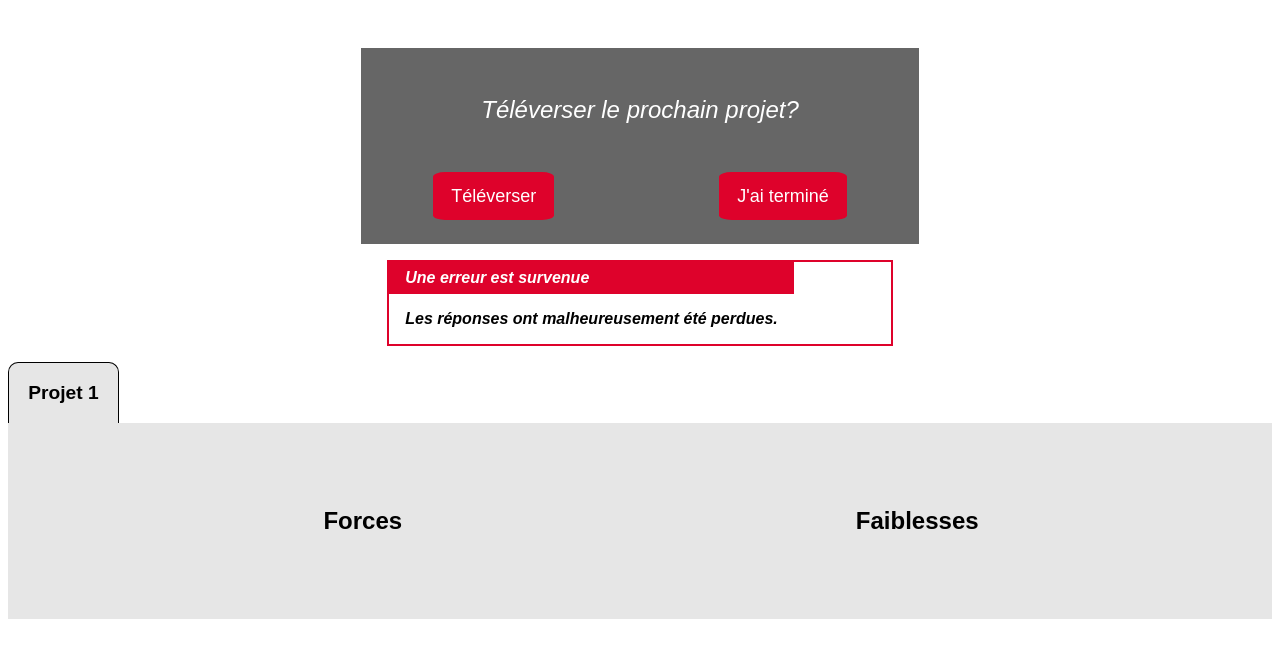
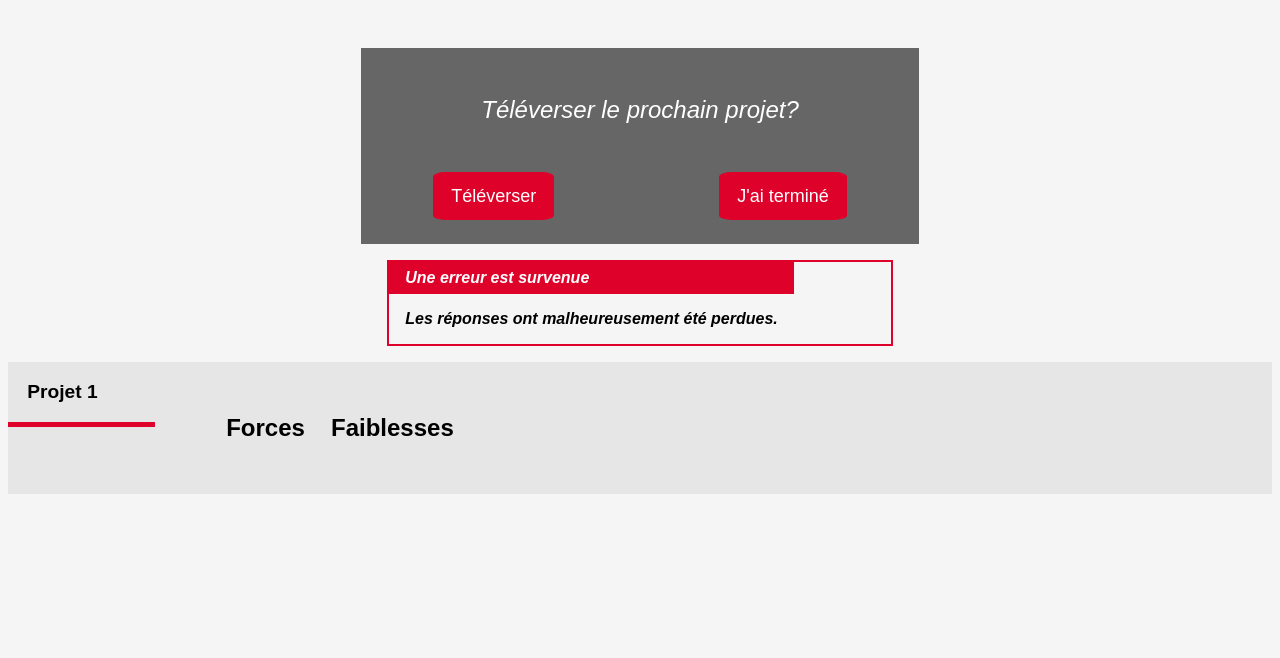
Before and after one commit to iannickgagnon/psire_ens_2024_recommandations, a website: page public/response.html in a window 1280 px wide. Drawn offline with Linux system fonts and the light colour scheme; no server answers.

Commit message:
Sidebar menu

```diff
--- a/public/response.css
+++ b/public/response.css
@@ -10,6 +10,7 @@ body {
     flex-direction: column;
     align-items: center;
     gap: 1em;
+    background-color: #f5f5f5;
 }
 
 button {
@@ -197,31 +198,62 @@ button {
 
 #response-container {
     width: 100%;
+    display: flex;
+    background-color: #e6e6e6;
 }
 
 #menu {
     display: flex;
-    flex-direction: row;
+    flex-direction: column;
     margin: 0;
     padding: 0;
+    min-width: fit-content;
+    border-right: 1px solid #e6e6e6;
+    overflow-y: auto;
+    scroll-behavior: smooth;
+}
+
+#menu::-webkit-scrollbar {
+    width: 10px;
+    background: transparent;
+}
+
+#menu:hover::-webkit-scrollbar-thumb {
+    background-color: #aaa;
+    border-radius: 6px;
+}
+
+#menu::-webkit-scrollbar-thumb {
+    background-color: transparent;
+    border-radius: 6px;
+    transition: background-color 0.5s;
+}
+
+#menu::-webkit-scrollbar-track {
+    background: transparent;
 }
 
 .menu-item {
-    padding: 1em 1em;
+    padding: 1em 3em 1em 1em;
     font-size: 1.2em;
-    font-weight: bold;
     cursor: pointer;
-    background-color: #666666;
-    border-top-left-radius: 10px;
-    border-top-right-radius: 10px;
-    border: 1px solid black;
+    border-bottom: 1px solid black;
+    white-space: nowrap;
+}
+
+.menu-item:hover {
+    font-weight: bolder;
+}
+
+.selected {
+    border-bottom: 5px solid #de022b;
+    font-weight: bolder;
 }
 
 #response {
-    width: 100%;
-    background-color: #e6e6e6;
     margin: 0;
-    padding: 4em 8em;
+    height: max-content;
+    padding: 2em 4em;
     display: flex;
     justify-content: space-between;
     text-align: center;
@@ -266,8 +298,3 @@ button {
     font-weight: bolder;
     color: #de022b;
 }
-
-.selected {
-    background-color: #e6e6e6;
-    border-bottom: none;
-}
--- a/public/response.html
+++ b/public/response.html
@@ -285,6 +285,12 @@
                 weaknessesColumn.appendChild(newLine);
             });
         }
+
+        // Adjust the menu's height depending on the response's
+        const menu = document.getElementById('menu');
+        const responseHeight = strengthsColumn.offsetHeight > weaknessesColumn.offsetHeight ?
+            strengthsColumn.offsetHeight : weaknessesColumn.offsetHeight;
+        menu.style.height = responseHeight + 'px';
     }
 
     function checkboxClicked(event) {
--- a/server.js
+++ b/server.js
@@ -267,7 +267,6 @@ app.post('/clean-up-tests', async (req, res) => {
 // POST endpoint to store the checked responses
 app.post('/store-checked-responses', (req, res) => {
     global.checkedResponses = req.body.checkedResponses;
-    console.log(global.checkedResponses);
     res.json({ success: true });
 });
 
```
